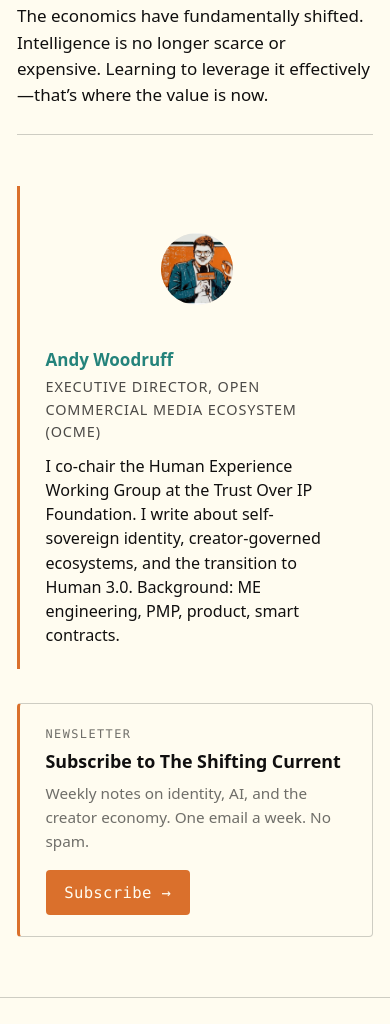
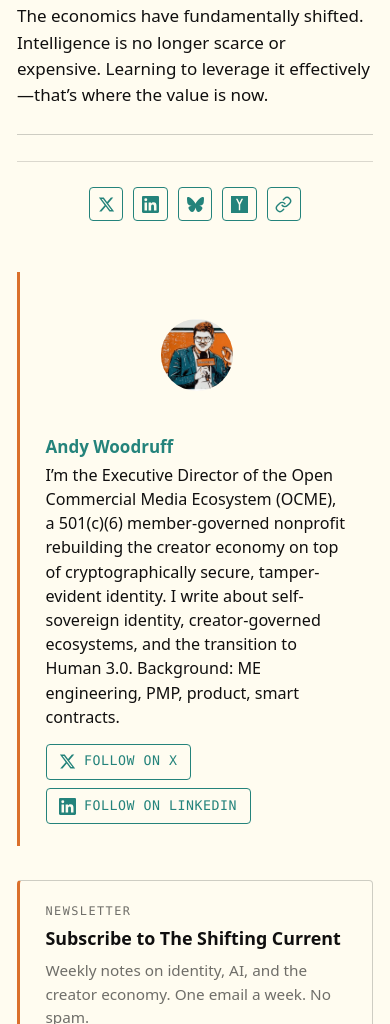
Before and after one commit to andywoodruff6/andywoodruff6.github.io, an Astro site: page /ideas/833x-the-new-economics-of-intelligence in a window 390 px wide. Shown: the part 3029-4053 px from the top of the page. Built offline with nearby package versions, Linux system fonts and the light colour scheme; Astro itself is replaced by a stand-in of ours; a web font is replaced by a local one.

Commit message:
Add social share buttons and follow links
- New ShareButtons component (X, LinkedIn, Bluesky, Hacker News, copy link)
  on every post; teal pill buttons with inline SVG icons, collapses to
  icon-only at the same 640px breakpoint as the hamburger nav.
- AuthorBio: replace role line, refresh bio paragraph, add Follow on X /
  Follow on LinkedIn buttons matching the share button styling.

```diff
--- a/src/components/AuthorBio.astro
+++ b/src/components/AuthorBio.astro
@@ -1,8 +1,7 @@
 ---
 const name = 'Andy Woodruff';
-const role = 'Executive Director, Open Commercial Media Ecosystem (OCME)';
 const bio =
-  'I co-chair the Human Experience Working Group at the Trust Over IP Foundation. I write about self-sovereign identity, creator-governed ecosystems, and the transition to Human 3.0. Background: ME engineering, PMP, product, smart contracts.';
+  'I’m the Executive Director of the Open Commercial Media Ecosystem (OCME), a 501(c)(6) member-governed nonprofit rebuilding the creator economy on top of cryptographically secure, tamper-evident identity. I write about self-sovereign identity, creator-governed ecosystems, and the transition to Human 3.0. Background: ME engineering, PMP, product, smart contracts.';
 const avatar = '/images/andy-soulscape.png';
 ---
 
@@ -12,8 +11,17 @@ const avatar = '/images/andy-soulscape.png';
     <p class="author-bio-name">
       <a href="/about/">{name}</a>
     </p>
-    <p class="author-bio-role">{role}</p>
     <p class="author-bio-text">{bio}</p>
+    <p class="author-bio-follow">
+      <a class="author-bio-follow-btn" href="https://x.com/WoodruffAndy" target="_blank" rel="noopener noreferrer" aria-label="Follow Andy on X">
+        <svg viewBox="0 0 24 24" aria-hidden="true"><path fill="currentColor" d="M18.244 2.25h3.308l-7.227 8.26 8.502 11.24H16.17l-5.214-6.817L4.99 21.75H1.68l7.73-8.835L1.254 2.25H8.08l4.713 6.231zm-1.161 17.52h1.833L7.084 4.126H5.117z"/></svg>
+        <span>Follow on X</span>
+      </a>
+      <a class="author-bio-follow-btn" href="https://www.linkedin.com/in/andrew-woodruff-72b70075/" target="_blank" rel="noopener noreferrer" aria-label="Follow Andy on LinkedIn">
+        <svg viewBox="0 0 24 24" aria-hidden="true"><path fill="currentColor" d="M20.45 20.45h-3.56v-5.57c0-1.33-.02-3.04-1.85-3.04-1.85 0-2.14 1.45-2.14 2.94v5.67H9.34V9h3.42v1.56h.05c.48-.9 1.64-1.85 3.37-1.85 3.6 0 4.27 2.37 4.27 5.46zM5.34 7.43a2.07 2.07 0 1 1 0-4.14 2.07 2.07 0 0 1 0 4.14M7.12 20.45H3.56V9h3.56zM22.22 0H1.77C.79 0 0 .77 0 1.72v20.56C0 23.23.79 24 1.77 24h20.45c.98 0 1.78-.77 1.78-1.72V1.72C24 .77 23.2 0 22.22 0"/></svg>
+        <span>Follow on LinkedIn</span>
+      </a>
+    </p>
   </div>
 </aside>
 
@@ -49,17 +57,42 @@ const avatar = '/images/andy-soulscape.png';
   .author-bio-name a {
     text-decoration: none;
   }
-  .author-bio-role {
-    margin: 0 0 0.6rem;
-    font-size: 0.85rem;
-    text-transform: uppercase;
-    letter-spacing: 0.06em;
-    opacity: 0.75;
-  }
   .author-bio-text {
     margin: 0;
     font-size: 0.95rem;
     line-height: 1.5;
+  }
+  .author-bio-follow {
+    display: flex;
+    flex-wrap: wrap;
+    gap: 0.5rem;
+    margin: 0.85rem 0 0;
+  }
+  .author-bio-follow-btn {
+    display: inline-flex;
+    align-items: center;
+    gap: 0.45rem;
+    padding: 0.4rem 0.75rem;
+    border: 1px solid var(--color-link);
+    border-radius: 4px;
+    color: var(--color-link);
+    font-family: var(--font-mono);
+    font-size: var(--fs-mono-sm);
+    letter-spacing: var(--tracking-caps);
+    text-transform: uppercase;
+    text-decoration: none;
+    transition: background-color 120ms ease, color 120ms ease;
+  }
+  .author-bio-follow-btn:hover,
+  .author-bio-follow-btn:focus-visible {
+    background: var(--color-link);
+    color: var(--color-bg);
+    outline: none;
+  }
+  .author-bio-follow-btn svg {
+    width: 1rem;
+    height: 1rem;
+    display: block;
   }
   @media (max-width: 480px) {
     .author-bio {
--- /dev/null
+++ b/src/components/ShareButtons.astro
@@ -0,0 +1,140 @@
+---
+interface Props {
+  title: string;
+  url: string;
+}
+
+const { title, url } = Astro.props;
+
+const t = encodeURIComponent(title);
+const u = encodeURIComponent(url);
+const bskyText = encodeURIComponent(`${title} ${url}`);
+
+const xHref = `https://twitter.com/intent/tweet?text=${t}&url=${u}`;
+const liHref = `https://www.linkedin.com/sharing/share-offsite/?url=${u}`;
+const bsHref = `https://bsky.app/intent/compose?text=${bskyText}`;
+const hnHref = `https://news.ycombinator.com/submitlink?u=${u}&t=${t}`;
+---
+
+<nav class="share" aria-label="Share this post">
+  <a class="share-btn" href={xHref} target="_blank" rel="noopener noreferrer" aria-label="Share on X">
+    <svg viewBox="0 0 24 24" aria-hidden="true"><path fill="currentColor" d="M18.244 2.25h3.308l-7.227 8.26 8.502 11.24H16.17l-5.214-6.817L4.99 21.75H1.68l7.73-8.835L1.254 2.25H8.08l4.713 6.231zm-1.161 17.52h1.833L7.084 4.126H5.117z"/></svg>
+    <span>X</span>
+  </a>
+  <a class="share-btn" href={liHref} target="_blank" rel="noopener noreferrer" aria-label="Share on LinkedIn">
+    <svg viewBox="0 0 24 24" aria-hidden="true"><path fill="currentColor" d="M20.45 20.45h-3.56v-5.57c0-1.33-.02-3.04-1.85-3.04-1.85 0-2.14 1.45-2.14 2.94v5.67H9.34V9h3.42v1.56h.05c.48-.9 1.64-1.85 3.37-1.85 3.6 0 4.27 2.37 4.27 5.46zM5.34 7.43a2.07 2.07 0 1 1 0-4.14 2.07 2.07 0 0 1 0 4.14M7.12 20.45H3.56V9h3.56zM22.22 0H1.77C.79 0 0 .77 0 1.72v20.56C0 23.23.79 24 1.77 24h20.45c.98 0 1.78-.77 1.78-1.72V1.72C24 .77 23.2 0 22.22 0"/></svg>
+    <span>LinkedIn</span>
+  </a>
+  <a class="share-btn" href={bsHref} target="_blank" rel="noopener noreferrer" aria-label="Share on Bluesky">
+    <svg viewBox="0 0 24 24" aria-hidden="true"><path fill="currentColor" d="M12 10.8c-1.087-2.114-4.046-6.053-6.798-7.995C2.566.944 1.561 1.266.902 1.565.139 1.908 0 3.08 0 3.768c0 .69.378 5.65.624 6.479.815 2.736 3.713 3.66 6.383 3.364q.205-.03.415-.056-.207.033-.415.056c-3.912.58-7.387 2.005-2.83 7.078 5.013 5.19 6.87-1.113 7.823-4.308.953 3.195 2.05 9.271 7.733 4.308 4.267-4.308 1.172-6.498-2.74-7.078a8 8 0 0 1-.415-.056q.21.026.415.056c2.67.297 5.568-.628 6.383-3.364.246-.828.624-5.79.624-6.478 0-.69-.139-1.861-.902-2.206-.659-.298-1.664-.62-4.3 1.24C16.046 4.748 13.087 8.687 12 10.8"/></svg>
+    <span>Bluesky</span>
+  </a>
+  <a class="share-btn" href={hnHref} target="_blank" rel="noopener noreferrer" aria-label="Share on Hacker News">
+    <svg viewBox="0 0 24 24" aria-hidden="true"><path fill="currentColor" d="M0 0v24h24V0zm6.951 4h2.27l2.78 5.5L14.781 4h2.27l-4.05 7.875V20h-2v-8.125z"/></svg>
+    <span>Hacker News</span>
+  </a>
+  <button class="share-btn share-copy" type="button" data-url={url} aria-label="Copy link">
+    <svg viewBox="0 0 24 24" aria-hidden="true" fill="none" stroke="currentColor" stroke-width="2" stroke-linecap="round" stroke-linejoin="round"><path d="M10 13a5 5 0 0 0 7.54.54l3-3a5 5 0 0 0-7.07-7.07l-1.72 1.71"/><path d="M14 11a5 5 0 0 0-7.54-.54l-3 3a5 5 0 0 0 7.07 7.07l1.71-1.71"/></svg>
+    <span class="share-copy-label">Copy link</span>
+  </button>
+</nav>
+
+<script>
+  document.querySelectorAll<HTMLButtonElement>('.share-copy').forEach((btn) => {
+    btn.addEventListener('click', async () => {
+      const u = btn.dataset.url;
+      if (!u) return;
+      try {
+        await navigator.clipboard.writeText(u);
+      } catch {
+        const ta = document.createElement('textarea');
+        ta.value = u;
+        ta.style.position = 'fixed';
+        ta.style.opacity = '0';
+        document.body.appendChild(ta);
+        ta.select();
+        document.execCommand('copy');
+        ta.remove();
+      }
+      const prev = btn.getAttribute('aria-label') ?? 'Copy link';
+      const labelEl = btn.querySelector<HTMLElement>('.share-copy-label');
+      const prevText = labelEl?.textContent ?? 'Copy link';
+      btn.setAttribute('aria-label', 'Copied');
+      if (labelEl) labelEl.textContent = 'Copied';
+      btn.classList.add('copied');
+      setTimeout(() => {
+        btn.setAttribute('aria-label', prev);
+        if (labelEl) labelEl.textContent = prevText;
+        btn.classList.remove('copied');
+      }, 1500);
+    });
+  });
+</script>
+
+<style>
+  .share {
+    display: flex;
+    flex-wrap: wrap;
+    justify-content: center;
+    align-items: center;
+    gap: 0.6rem;
+    margin: var(--space-4) 0 var(--space-3);
+    padding-top: var(--space-3);
+    border-top: 1px solid color-mix(in srgb, var(--color-muted) 25%, transparent);
+    font-family: var(--font-mono);
+    font-size: var(--fs-mono-sm);
+    letter-spacing: var(--tracking-caps);
+    text-transform: uppercase;
+    color: var(--color-muted);
+  }
+  .share-label {
+    margin-right: 0.25rem;
+  }
+  .share-btn {
+    display: inline-flex;
+    align-items: center;
+    gap: 0.45rem;
+    padding: 0.4rem 0.75rem;
+    border: 1px solid var(--color-link);
+    border-radius: 4px;
+    background: transparent;
+    color: var(--color-link);
+    font: inherit;
+    letter-spacing: var(--tracking-caps);
+    text-transform: uppercase;
+    text-decoration: none;
+    cursor: pointer;
+    transition: background-color 120ms ease, color 120ms ease;
+  }
+  .share-btn:hover,
+  .share-btn:focus-visible {
+    background: var(--color-link);
+    color: var(--color-bg);
+    outline: none;
+  }
+  .share-btn svg {
+    width: 1rem;
+    height: 1rem;
+    display: block;
+  }
+  .share-btn.copied {
+    background: var(--color-link);
+    color: var(--color-bg);
+  }
+  @media (max-width: 640px) {
+    .share-btn {
+      padding: 0.45rem;
+    }
+    .share-btn > span {
+      position: absolute;
+      width: 1px;
+      height: 1px;
+      padding: 0;
+      margin: -1px;
+      overflow: hidden;
+      clip: rect(0, 0, 0, 0);
+      white-space: nowrap;
+      border: 0;
+    }
+  }
+</style>
--- a/src/layouts/PostLayout.astro
+++ b/src/layouts/PostLayout.astro
@@ -3,6 +3,7 @@ import Base from './Base.astro';
 import NewsletterCTA from '../components/NewsletterCTA.astro';
 import TLDR from '../components/TLDR.astro';
 import AuthorBio from '../components/AuthorBio.astro';
+import ShareButtons from '../components/ShareButtons.astro';
 
 interface Aeo {
   tldr?: string;
@@ -95,6 +96,7 @@ const articleJsonLd = {
     {cover && <img src={cover} alt={title} />}
     {aeo?.tldr && <TLDR>{aeo.tldr}</TLDR>}
     <slot />
+    <ShareButtons title={title} url={canonicalURL} />
     <AuthorBio />
     {newsletter && <NewsletterCTA variant="inline" />}
   </article>
```
